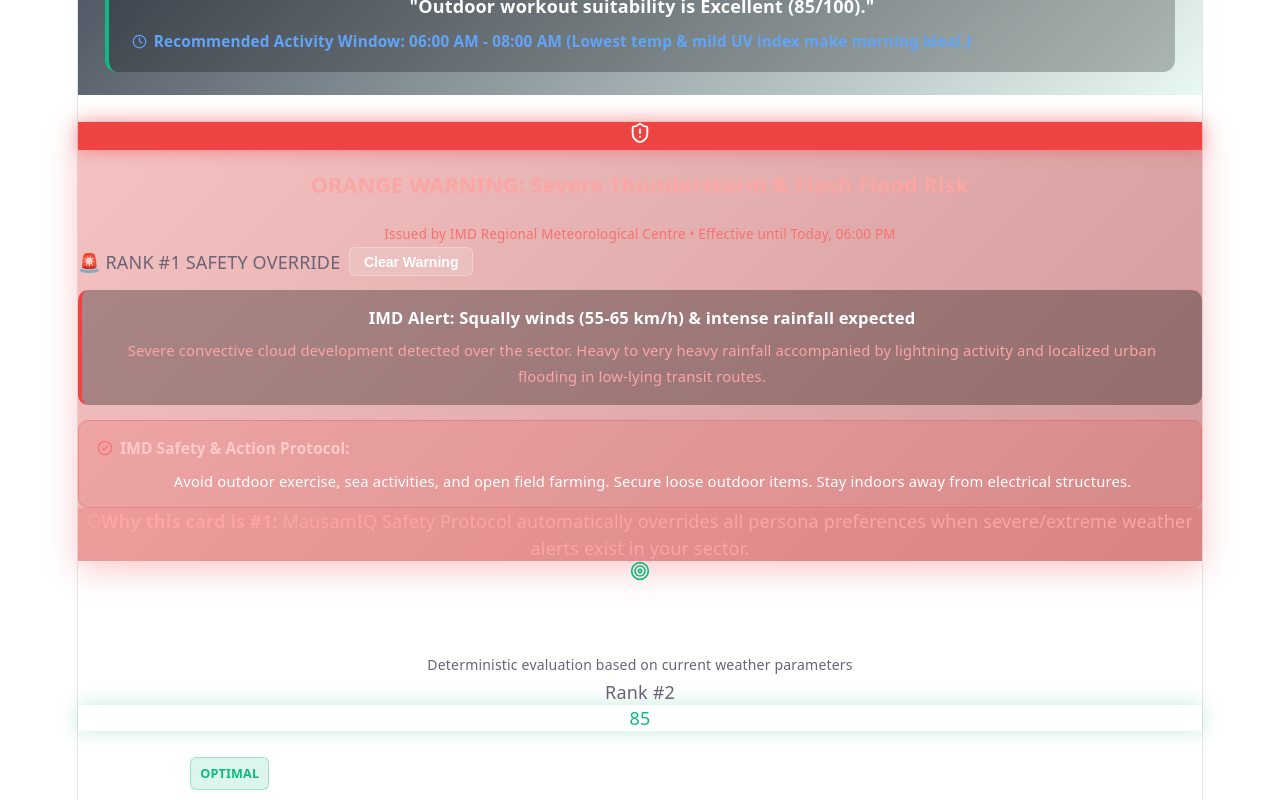
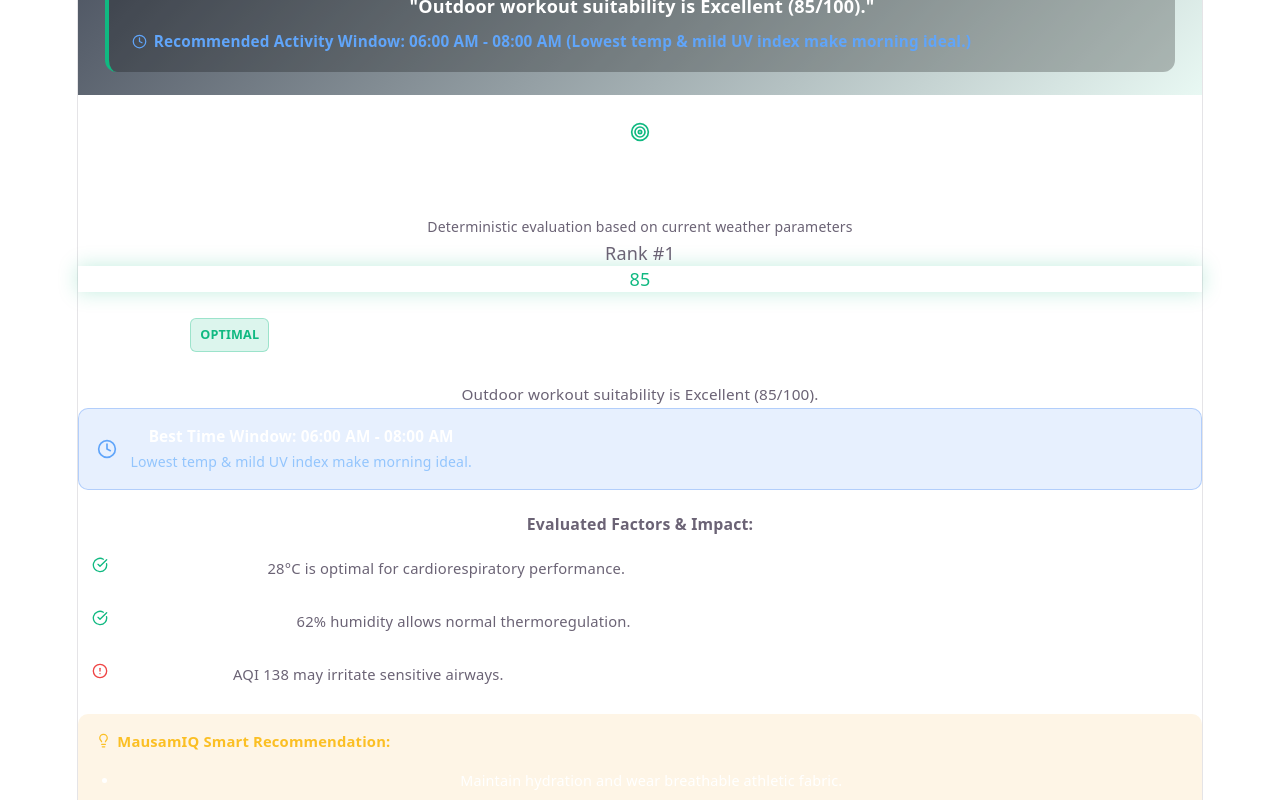
Before and after one commit to PriyaChouhan27/MausamIQ, a React (Vite) app: page / in a window 1280 px wide. Shown: the part 1000-1800 px from the top of the page. Built offline with nearby package versions, Linux system fonts and the light colour scheme; no server answers.

Commit message:
feat: connect live weather alerts to personalization

```diff
--- a/src/App.tsx
+++ b/src/App.tsx
@@ -4,12 +4,12 @@
 import {
   PERSONAS,
   MOCK_WEATHER_DATA,
-  WEATHER_SCENARIOS,
-  MOCK_SEVERE_ALERT
+  WEATHER_SCENARIOS
 } from './data/mockData';
 
 import { getSuitabilityForPersona } from './smart/suitabilityCalculators';
 import { calculateWidgetPriorities } from './engine/personalizationEngine';
+import { generateWeatherAlert } from './intelligence/weatherAlerts';
 
 import { Navbar } from './components/Navbar';
 import { PersonaSelector } from './components/PersonaSelector';
@@ -175,17 +175,23 @@
     );
   }, [activePersonaId]);
 
+  // Generate live weather alert
+  const liveAlert = useMemo(() => {
+    return generateWeatherAlert(currentWeather);
+  }, [currentWeather]);
+
   // Calculate prioritized widgets
   const prioritizedWidgets = useMemo(() => {
     return calculateWidgetPriorities({
       personaId: activePersonaId,
       weather: currentWeather,
-      alert: MOCK_SEVERE_ALERT,
+      alert: liveAlert,
       isSafetyOverrideActive
     });
   }, [
     activePersonaId,
     currentWeather,
+    liveAlert,
     isSafetyOverrideActive
   ]);
 
@@ -251,7 +257,7 @@
         currentWeather={currentWeather}
         suitability={suitability}
         activePersona={activePersona}
-        alert={MOCK_SEVERE_ALERT}
+        alert={liveAlert}
         isSafetyOverrideActive={
           isSafetyOverrideActive
         }
```
